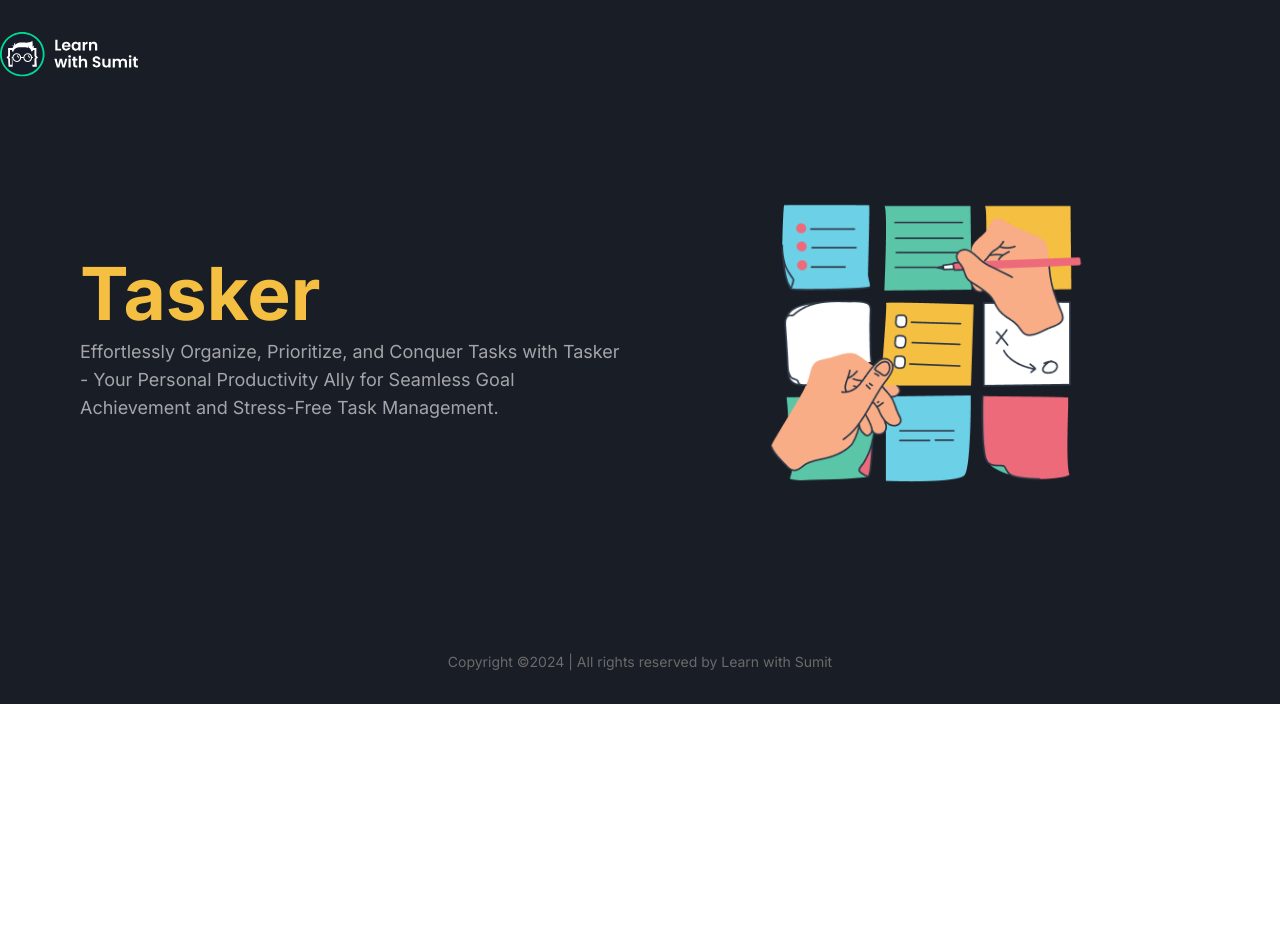
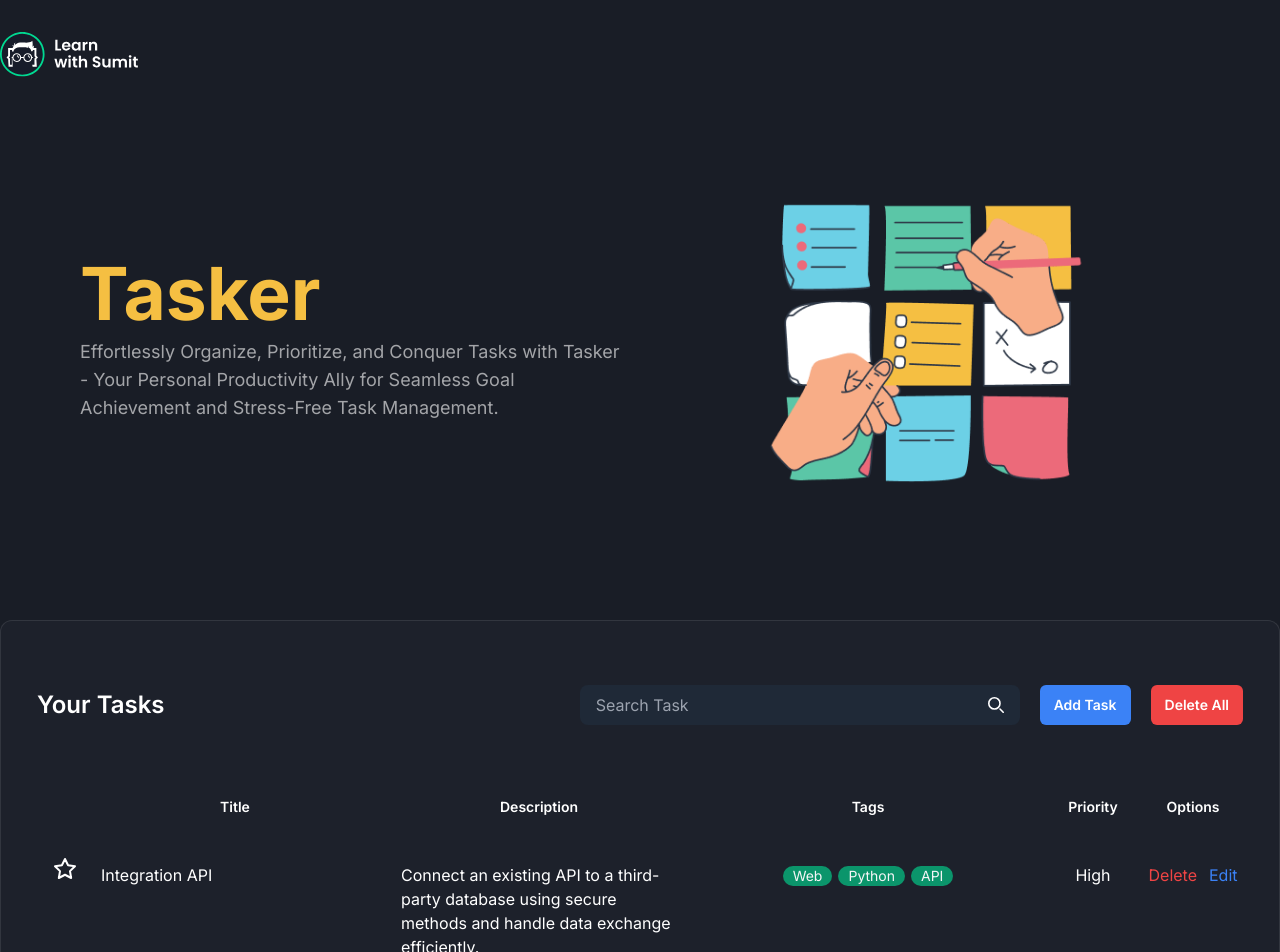
Before and after one commit to masumbillah99/react-tasker-app, a React (Vite) app: page / in a window 1280 px wide. Shown: the top 952 px of the page. Before the commit the page ends 800 px from the top, so only its background shows below. Built offline with nearby package versions, Linux system fonts and the light colour scheme.

Commit message:
task board ui clone in react from html template

```diff
--- a/src/App.jsx
+++ b/src/App.jsx
@@ -2,13 +2,15 @@
 import Footer from "./Footer";
 import HeroSection from "./HeroSection";
 import Navbar from "./Navbar";
+import TaskBoard from "./task/TaskBoard";
 
 function App() {
   return (
     <div className="bg-[#191D26] font-[Inter] text-white">
       <Navbar />
-      <div className="flex flex-col items-center justify-center">
+      <div className="flex flex-col max-w-screen-2xl mx-auto">
         <HeroSection />
+        <TaskBoard />
       </div>
       <Footer />
     </div>
--- /dev/null
+++ b/src/task/SearchTask.jsx
@@ -0,0 +1,38 @@
+export default function SearchTask() {
+  return (
+    <form>
+      <div className="flex">
+        <div className="relative overflow-hidden rounded-lg text-gray-50 md:min-w-[380px] lg:min-w-[440px]">
+          <input
+            type="search"
+            id="search-dropdown"
+            className="z-20 block w-full bg-gray-800 px-4 py-2 pr-10 focus:outline-none"
+            placeholder="Search Task"
+            required
+          />
+          <button
+            type="submit"
+            className="absolute right-2 top-0 h-full rounded-e-lg text-white md:right-4"
+          >
+            <svg
+              className="h-4 w-4"
+              aria-hidden="true"
+              xmlns="http://www.w3.org/2000/svg"
+              fill="none"
+              viewBox="0 0 20 20"
+            >
+              <path
+                stroke="currentColor"
+                strokeLinecap="round"
+                strokeLinejoin="round"
+                strokeWidth="2"
+                d="m19 19-4-4m0-7A7 7 0 1 1 1 8a7 7 0 0 1 14 0Z"
+              />
+            </svg>
+            <span className="sr-only">Search</span>
+          </button>
+        </div>
+      </div>
+    </form>
+  );
+}
--- /dev/null
+++ b/src/task/TaskAction.jsx
@@ -0,0 +1,12 @@
+export default function TaskAction() {
+  return (
+    <>
+      <button className="rounded-md bg-blue-500 px-3.5 py-2.5 text-sm font-semibold">
+        Add Task
+      </button>
+      <button className="rounded-md bg-red-500 px-3.5 py-2.5 text-sm font-semibold">
+        Delete All
+      </button>
+    </>
+  );
+}
--- /dev/null
+++ b/src/task/TaskBoard.jsx
@@ -0,0 +1,35 @@
+import { useState } from "react";
+import SearchTask from "./SearchTask";
+import TaskAction from "./TaskAction";
+import TaskList from "./TaskList";
+
+export default function TaskBoard() {
+  const defaultTask = {
+    id: crypto.randomUUID(),
+    title: "Integration API",
+    tags: ["Web", "Python", "API"],
+    priority: "High",
+    isFavorite: false,
+    description:
+      " Connect an existing API to a third-party database using secure methods and handle data exchange efficiently.",
+  };
+  const [tasks, setTasks] = useState([defaultTask]);
+
+  return (
+    <section className="mb-20" id="tasks">
+      <div className="container">
+        <div className="rounded-xl border border-[rgba(206,206,206,0.12)] bg-[#1D212B] px-6 py-8 md:px-9 md:py-16">
+          <div className="mb-14 items-center justify-between sm:flex">
+            <h2 className="text-2xl font-semibold max-sm:mb-4">Your Tasks</h2>
+            <div className="flex items-center space-x-5">
+              <SearchTask />
+              <TaskAction />
+            </div>
+          </div>
+
+          <TaskList tasks={tasks} />
+        </div>
+      </div>
+    </section>
+  );
+}
--- /dev/null
+++ b/src/task/TaskList.jsx
@@ -0,0 +1,81 @@
+export default function TaskList({ tasks }) {
+  return (
+    <div className="overflow-auto">
+      <table className="table-fixed overflow-auto xl:w-full">
+        <thead>
+          <tr>
+            <th className="p-4 pb-8 text-sm font-semibold capitalize w-[48px]"></th>
+            <th className="p-4 pb-8 text-sm font-semibold capitalize w-[300px]">
+              {" "}
+              Title{" "}
+            </th>
+            <th className="p-4 pb-8 text-sm font-semibold capitalize w-full">
+              {" "}
+              Description{" "}
+            </th>
+            <th className="p-4 pb-8 text-sm font-semibold capitalize md:w-[350px]">
+              {" "}
+              Tags{" "}
+            </th>
+            <th className="p-4 pb-8 text-sm font-semibold capitalize md:w-[100px]">
+              {" "}
+              Priority{" "}
+            </th>
+            <th className="p-4 pb-8 text-sm font-semibold capitalize md:w-[100px]">
+              {" "}
+              Options{" "}
+            </th>
+          </tr>
+        </thead>
+        <tbody>
+          {tasks?.map((task) => (
+            <tr
+              className="border-b border-[#2E3443] [&>td]:align-baseline [&>td]:px-4 [&>td]:py-2"
+              key={task.id}
+            >
+              <td>
+                <svg
+                  xmlns="http://www.w3.org/2000/svg"
+                  className="icon icon-tabler icon-tabler-star"
+                  width="24"
+                  height="24"
+                  viewBox="0 0 24 24"
+                  strokeWidth="2"
+                  stroke={task.isFavorite ? "yellow" : "currentColor"}
+                  fill={task.isFavorite ? "yellow" : "none"}
+                  strokeLinecap="round"
+                  strokeLinejoin="round"
+                >
+                  <path stroke="none" d="M0 0h24v24H0z" fill="none" />
+                  <path d="M12 17.75l-6.172 3.245l1.179 -6.873l-5 -4.867l6.9 -1l3.086 -6.253l3.086 6.253l6.9 1l-5 4.867l1.179 6.873z" />
+                </svg>
+              </td>
+              <td>{task.title}</td>
+              <td>
+                <div>{task.description}</div>
+              </td>
+              <td>
+                <ul className="flex justify-center gap-1.5 flex-wrap">
+                  {task.tags.map((tag, index) => (
+                    <li key={index}>
+                      <span className="inline-block h-5 whitespace-nowrap rounded-[45px] bg-[#00D991A1] px-2.5 text-sm capitalize text-[#F4F5F6]">
+                        {tag}
+                      </span>
+                    </li>
+                  ))}
+                </ul>
+              </td>
+              <td className="text-center">{task.priority}</td>
+              <td>
+                <div className="flex items-center justify-center space-x-3">
+                  <button className="text-red-500">Delete</button>
+                  <button className="text-blue-500">Edit</button>
+                </div>
+              </td>
+            </tr>
+          ))}
+        </tbody>
+      </table>
+    </div>
+  );
+}
```
